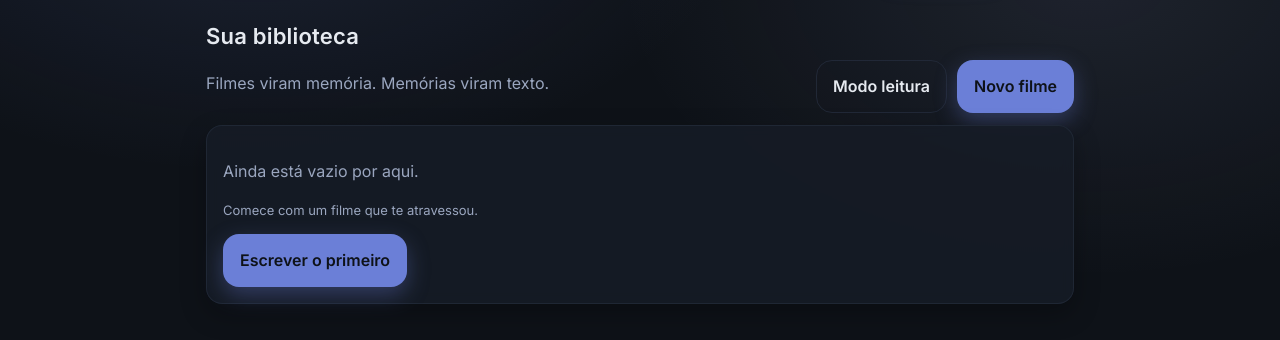
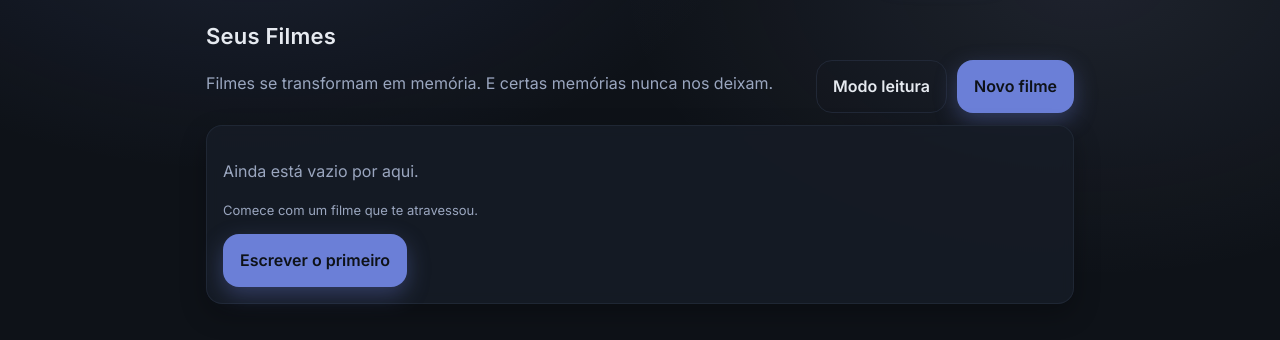
Before and after one commit to sabrinaandraderocha-cmyk/entrelinhas, a Flask app: page / in a window 1280 px wide. Shown: the part 113-453 px from the top of the page. Run offline with Flask 3, Linux system fonts and the light colour scheme; a user stored in the database is signed in; data that the repository does not hold is empty; some libraries are stand-ins or nearby versions.

Commit message:
Update index.html

```diff
--- a/templates/index.html
+++ b/templates/index.html
@@ -1,11 +1,11 @@
 {% extends "base.html" %}
-{% block title %}Biblioteca • Entrelinhas{% endblock %}
+{% block title %}Filmes • Entrelinhas{% endblock %}
 
 {% block content %}
   <div class="section-title">
     <div>
-      <h2>Sua biblioteca</h2>
-      <p class="muted">Filmes viram memória. Memórias viram texto.</p>
+      <h2>Seus Filmes</h2>
+      <p class="muted">Filmes se transformam em memória. E certas memórias nunca nos deixam.</p>
     </div>
 
     <div class="section-actions">
```
